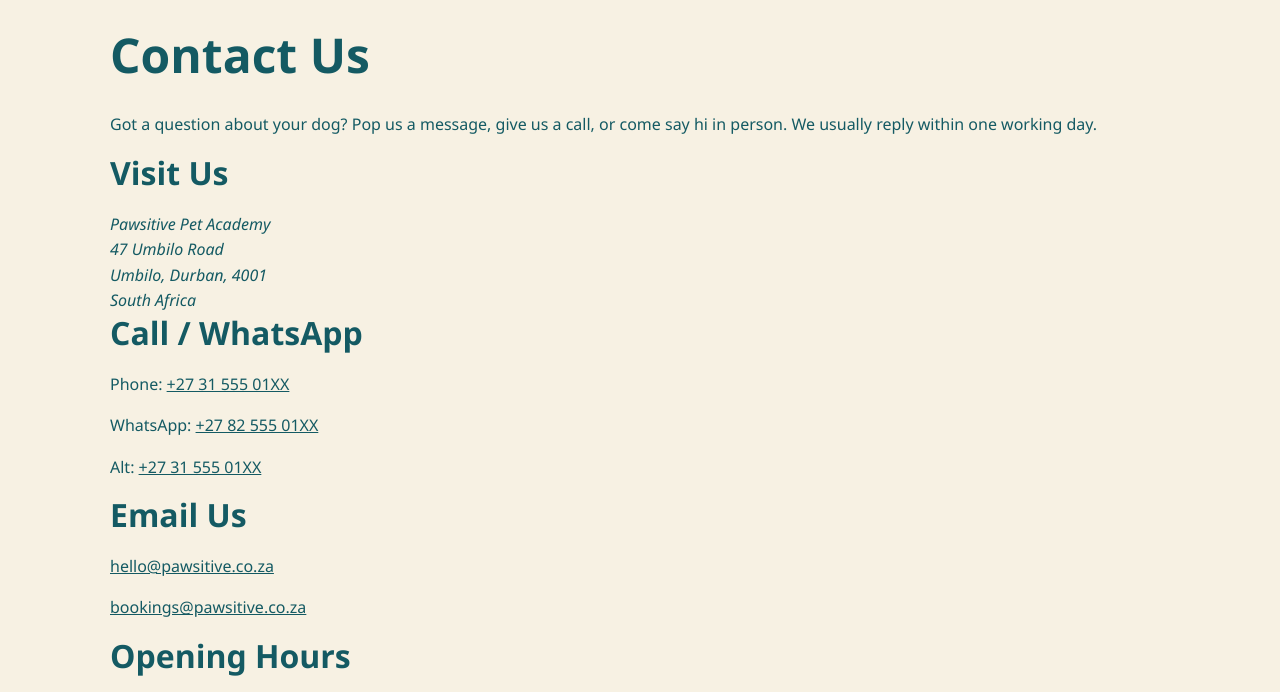
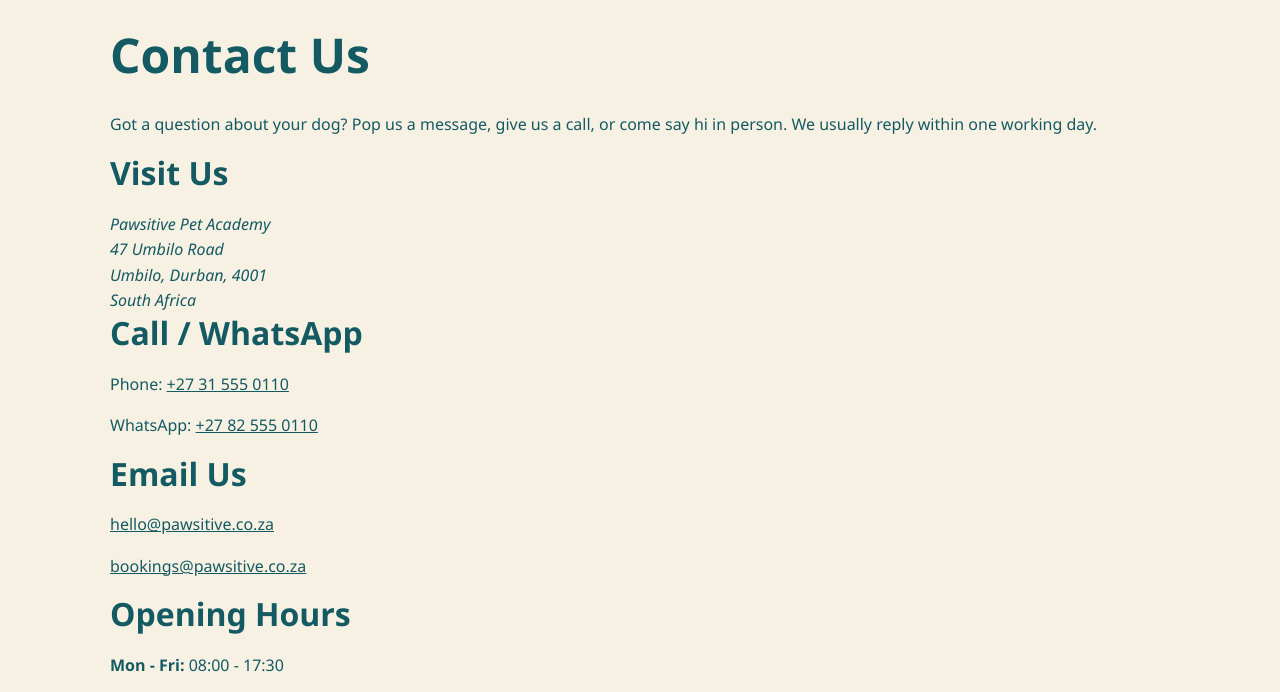
Before and after one commit to keagile-M/WILL-WEBSITE-GROUP-9, a plain HTML site: page contact.html in a window 1280 px wide. Shown: the part 98-790 px from the top of the page. Drawn offline with Linux system fonts and the light colour scheme.

Commit message:
fixed an error

```diff
--- a/contact.html
+++ b/contact.html
@@ -70,9 +70,9 @@
 
           <div class="contact-card">
             <h2>Call / WhatsApp</h2>
-            <p>Phone: <a href="tel:+273155501XX">+27 31 555 01XX</a></p>
-            <p>WhatsApp: <a href="https://wa.me/278255501XX">+27 82 555 01XX</a></p>
-            <p>Alt: <a href="tel:+273155501XX">+27 31 555 01XX</a></p>
+            <p>Phone: <a href="tel:+273155501XX">+27 31 555 0110</a></p>
+            <p>WhatsApp: <a href="https://wa.me/27825550111">+27 82 555 0110</a></p>
+
           </div>
 
           <div class="contact-card">
```
